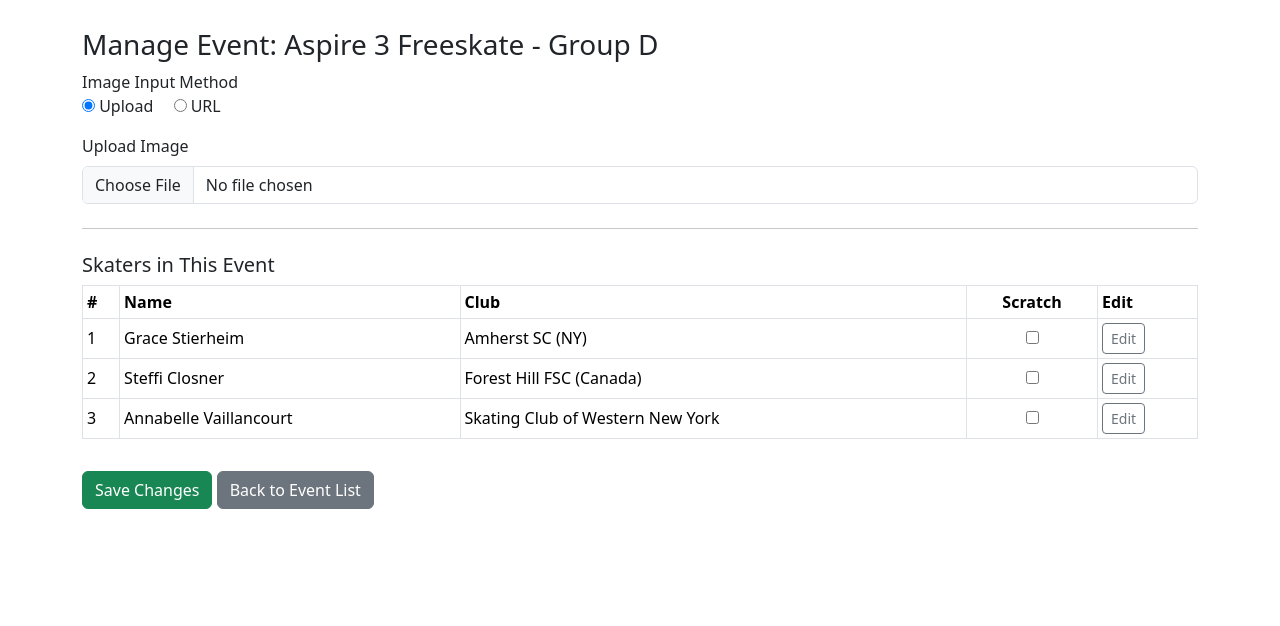
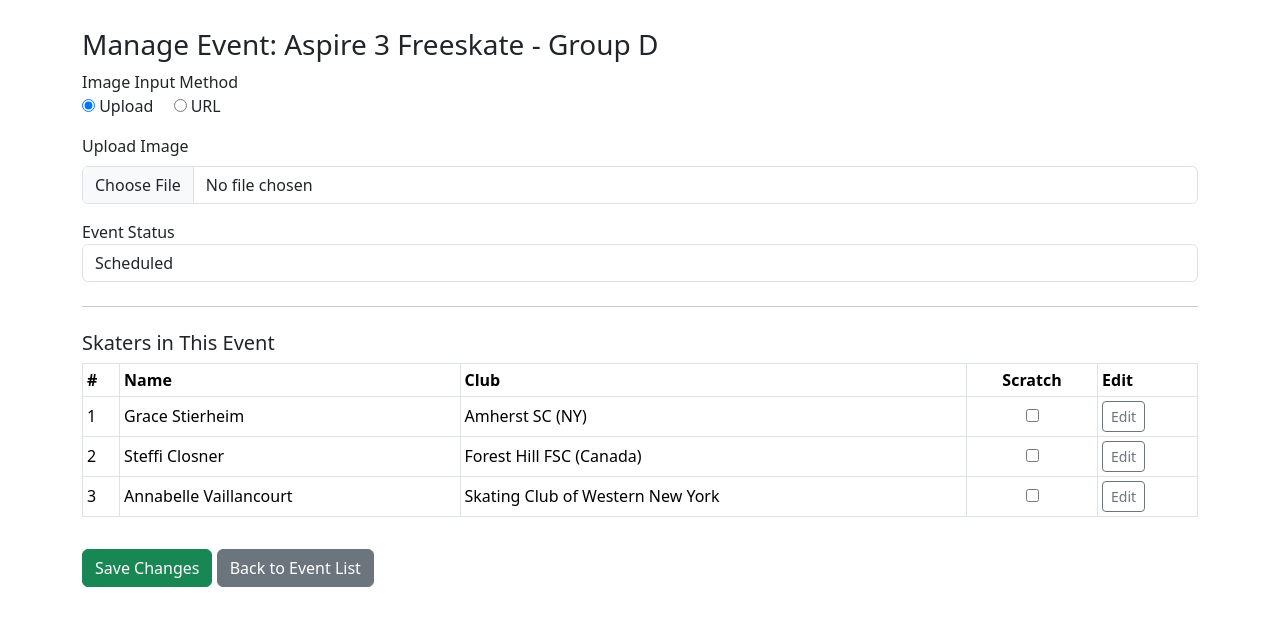
Before and after one commit to scwny/skate-results, a Django app: page /staff/events/1/upload/ in a window 1280 px wide. Shown: the part 56-682 px from the top of the page. Run offline with Django 5.2, Linux system fonts and the light colour scheme; data comes from the database, SQL or seed files in the repository; some libraries are stand-ins or nearby versions.

Commit message:
Good pass at admin

```diff
--- a/staffadmin/templates/staffadmin/dashboard.html
+++ b/staffadmin/templates/staffadmin/dashboard.html
@@ -14,7 +14,6 @@
         </div>
         <div class="d-flex flex-column flex-sm-row gap-2 mt-2 mt-sm-0">
           <a href="{% url 'staff_upload_results' event.id %}" class="btn btn-outline-primary btn-sm">Upload Results</a>
-          <a href="{% url 'staff_skater_list' %}?event={{ event.id }}" class="btn btn-outline-secondary btn-sm">Edit Skaters</a>
         </div>
       </div>
     {% empty %}
--- a/staffadmin/templates/staffadmin/upload_results.html
+++ b/staffadmin/templates/staffadmin/upload_results.html
@@ -55,10 +55,20 @@
            value="{{ event.external_image_url|default_if_none:'' }}">
     </div>
 
+
     <!-- Event Status -->
     <div class="mb-3">
-      {{ form.status.label_tag }} {{ form.status }}
+      <label for="id_status">Event Status</label>
+      <select name="status" id="id_status" class="form-control">
+        <option value="scheduled" {% if event.status == 'scheduled' %}selected{% endif %}>
+          Scheduled
+        </option>
+        <option value="finished" {% if event.status == 'finished' %}selected{% endif %}>
+          Finished
+        </option>
+      </select>
     </div>
+
 
     <!-- new unified hidden field for the image URL -->
     <input type="hidden" name="external_image_url" id="externalImageUrl">
--- a/staffadmin/views.py
+++ b/staffadmin/views.py
@@ -27,21 +27,13 @@ def upload_results(request, event_id):
             if s.scratch != new_val:
                 s.scratch = new_val
                 s.save()
-
-        # 1) persist the chosen image URL (from hidden field or manual URL input)
+        # 1) persist the chosen image URL (allow blank → null)
         external_url = (
             request.POST.get("external_image_url", "") or
             request.POST.get("image_url", "")
         ).strip()
-        if external_url:
-            event.external_image_url = external_url
-        else:
-            messages.error(request, "Please upload or enter an image URL.")
-            return render(request, "staffadmin/upload_results.html", {
-                "event": event,
-                "form": ResultUploadForm(),
-                "scheduled_skaters": skaters
-            })
+        event.external_image_url = external_url or None
+
 
         # 2) update status
         selected_status = request.POST.get("status", event.status)
```
